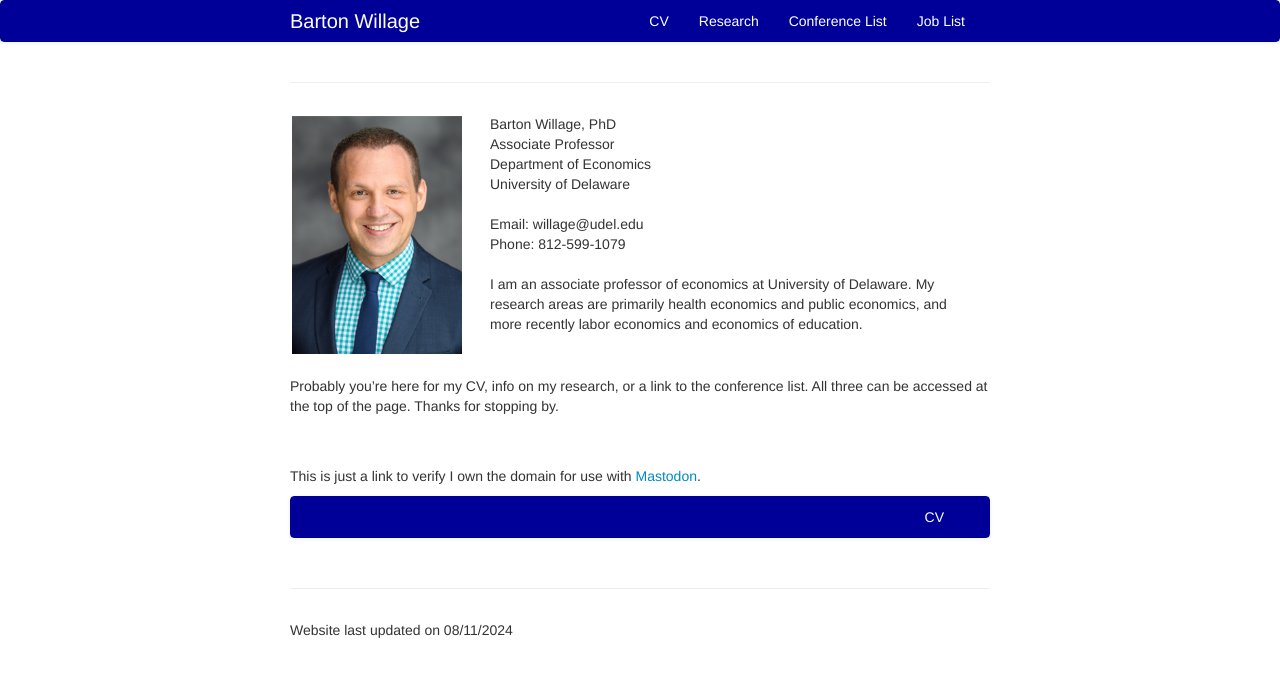
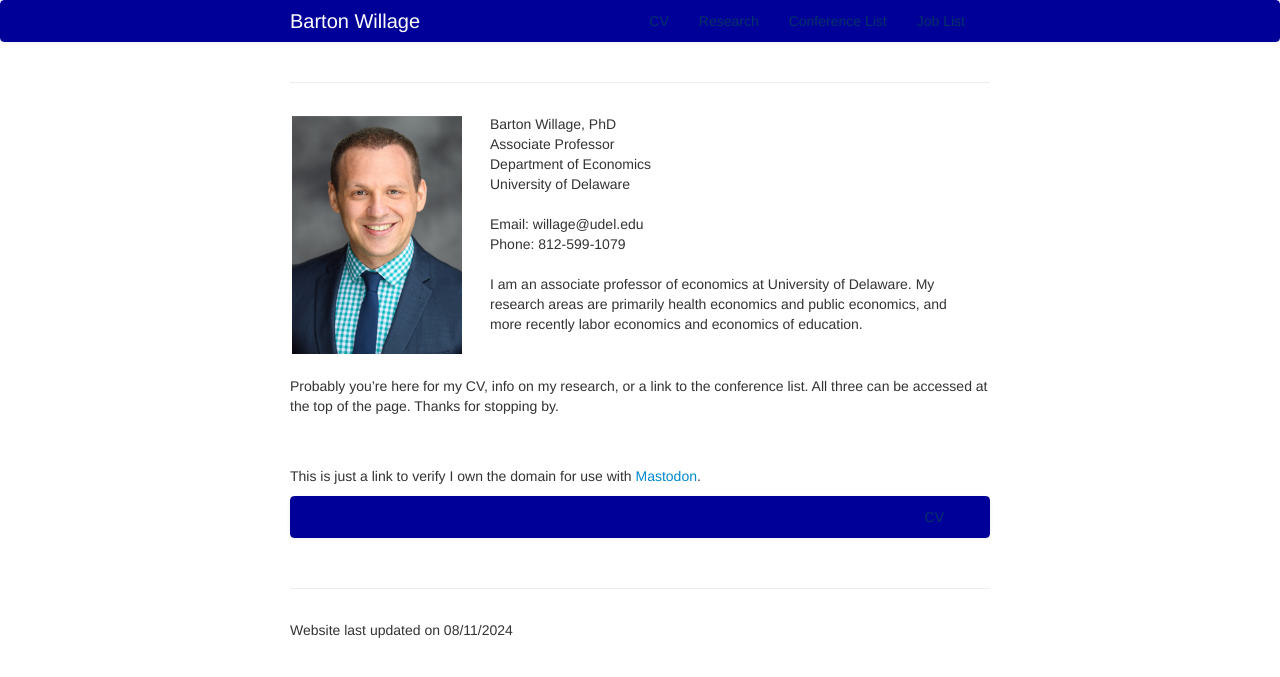
Before and after one commit to bjwillage/bjwillage.github.io, a Jekyll site: the page built from index.md, in a window 1280 px wide. Shown: the top 677 px of the page. Built offline with Jekyll 4.4.1, drawn with Linux system fonts in a browser that asks for light colours.

Commit message:
Update kbroman.css

```diff
--- a/assets/themes/twitter/css/kbroman.css
+++ b/assets/themes/twitter/css/kbroman.css
@@ -126,12 +126,12 @@ h1, h2, h3, h4 {
 }
 /*Change color of your website name in navigation bar
 .navbar .brand {
-   color: #ffffff;
+   color: #003366;
    text-shadow: none;
 }*/
 /*Change color of the links in the navigation bar:*/
 .navbar .nav>li>a {
-   color: #ffffff;
+   color: #003366;
    text-shadow: none;
 }
 
```
